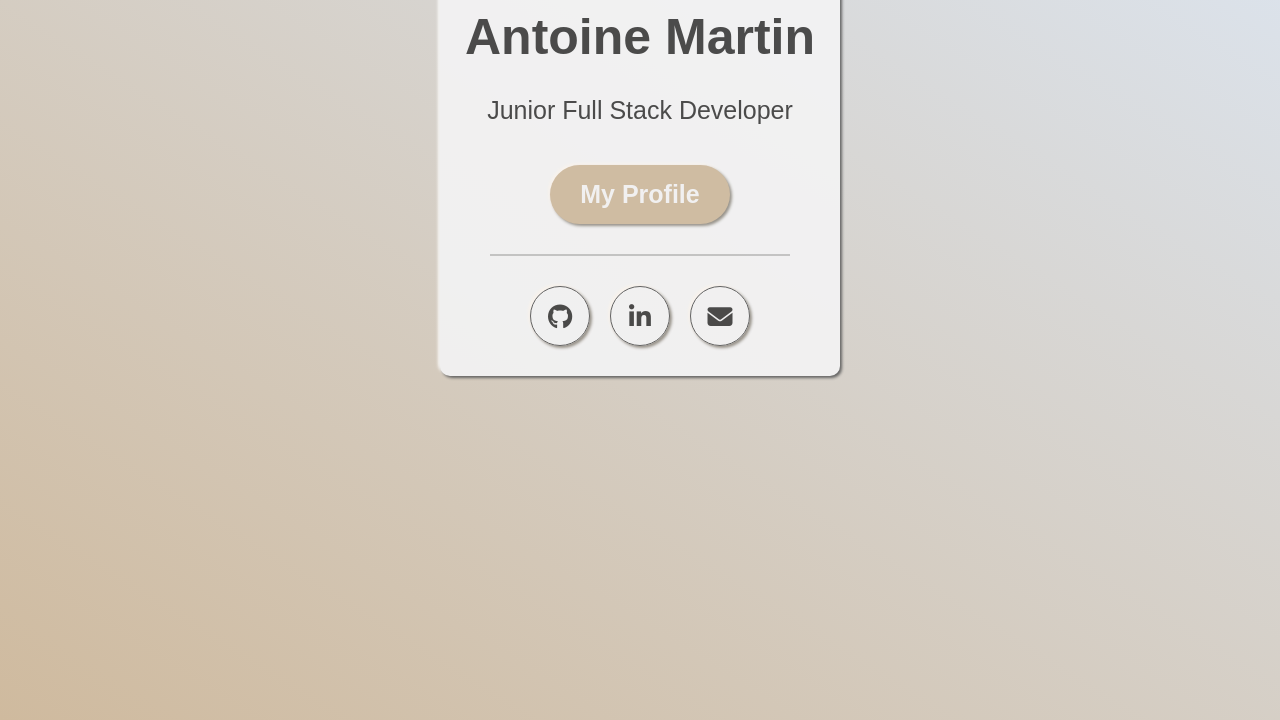
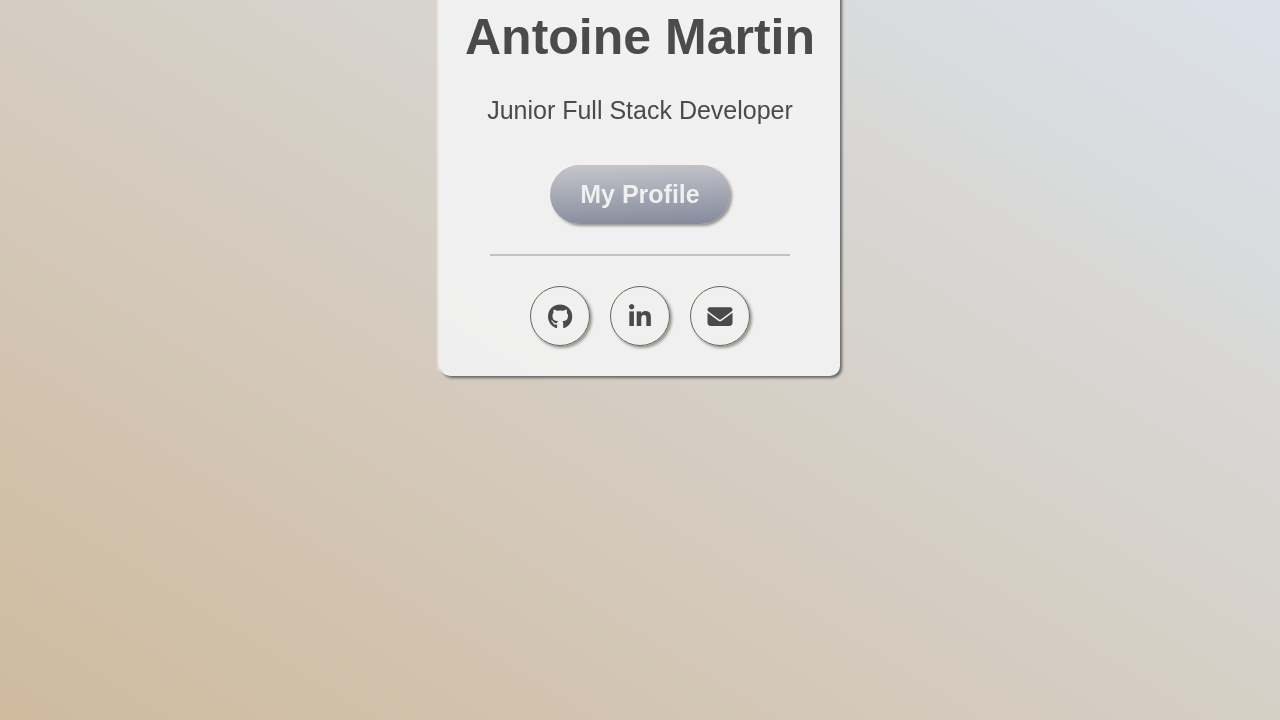
Before and after one commit to antomart96/antomart-website, a plain HTML site: page index.html in a window 1280 px wide. Shown: the part 80-800 px from the top of the page. Drawn offline with Linux system fonts and the light colour scheme.

Commit message:
update color

```diff
--- a/style/style.scss
+++ b/style/style.scss
@@ -48,8 +48,10 @@ img{        //taille générrale pour toutes les images
     transition: 0.4s;
     display: inline-block; // fait marcher le tranform dans :hover , mais pq ??? pcq button et autre fonction sont en iline par default et donc ça empêche le transform.
     border-radius: 50px;
-    background-color: #cfba9e; // #cfba9e
-    box-shadow:  2px 2px 3px #918c83,
+    // background-color: #0ea4e9ac; // #cfba9e
+    // background: linear-gradient(to right, #d7d2cc 0%, #304352 100%);
+    background: linear-gradient(177.9deg, rgba(58, 62, 88, 0.268) 3.6%, rgb(119, 127, 148) 105.8%);
+        box-shadow:  2px 2px 3px #918c83,
      -2px -2px 3px #fcf6f0; //add inset for "more 3D"
 }
 .button:hover{
```
Also changed, not shown: style/style.css, 1 other file.
